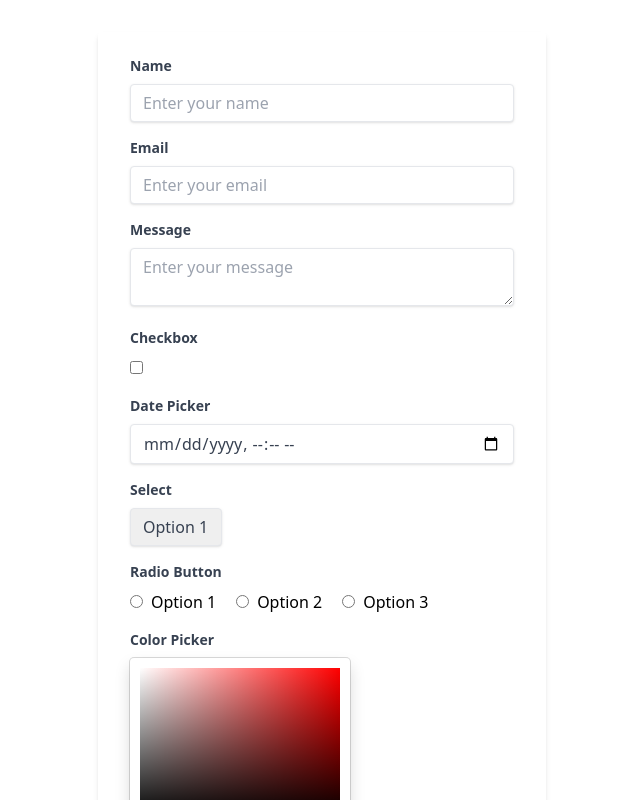
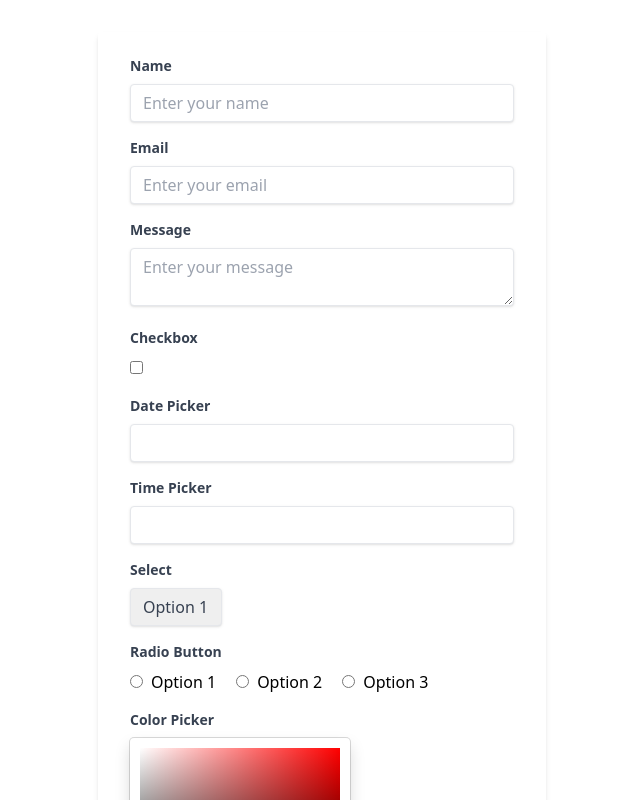
Before and after one commit to iamWeiYing/project_linh_tinh_vcl, a React (Create React App) app: page / in a window 1280 px wide. Shown: the top 800 px of the page, without its empty margins (318-958 px from the left). Built offline with nearby package versions, Linux system fonts and the light colour scheme.

Commit message:
Update App.js

```diff
--- a/src/App.js
+++ b/src/App.js
@@ -9,6 +9,7 @@ const App = () => {
     message: "",
     checkbox: false,
     selectedDate: "",
+    selectedTime: "",
     color: "#000000",
     file: null,
   });
@@ -121,13 +122,28 @@ const App = () => {
           <input
             className="shadow appearance-none border rounded w-full py-2 px-3 text-gray-700 leading-tight focus:outline-none focus:shadow-outline"
             id="datepicker"
-            type="datetime-local"
+            type="date-local"
             name="selectedDate"
             value={formData.selectedDate}
             onChange={handleChange}
           />
         </div>
-
+        <div className="mb-4">
+          <label
+            className="block text-gray-700 text-sm font-bold mb-2"
+            htmlFor="datepicker"
+          >
+            Time Picker
+          </label>
+          <input
+            className="shadow appearance-none border rounded w-full py-2 px-3 text-gray-700 leading-tight focus:outline-none focus:shadow-outline"
+            id="timepicker"
+            type="time-local"
+            name="selectedTime"
+            value={formData.selectedTime}
+            onChange={handleChange}
+          />
+        </div>
         <div className="mb-4">
           <label
             className="block text-gray-700 text-sm font-bold mb-2"
```
